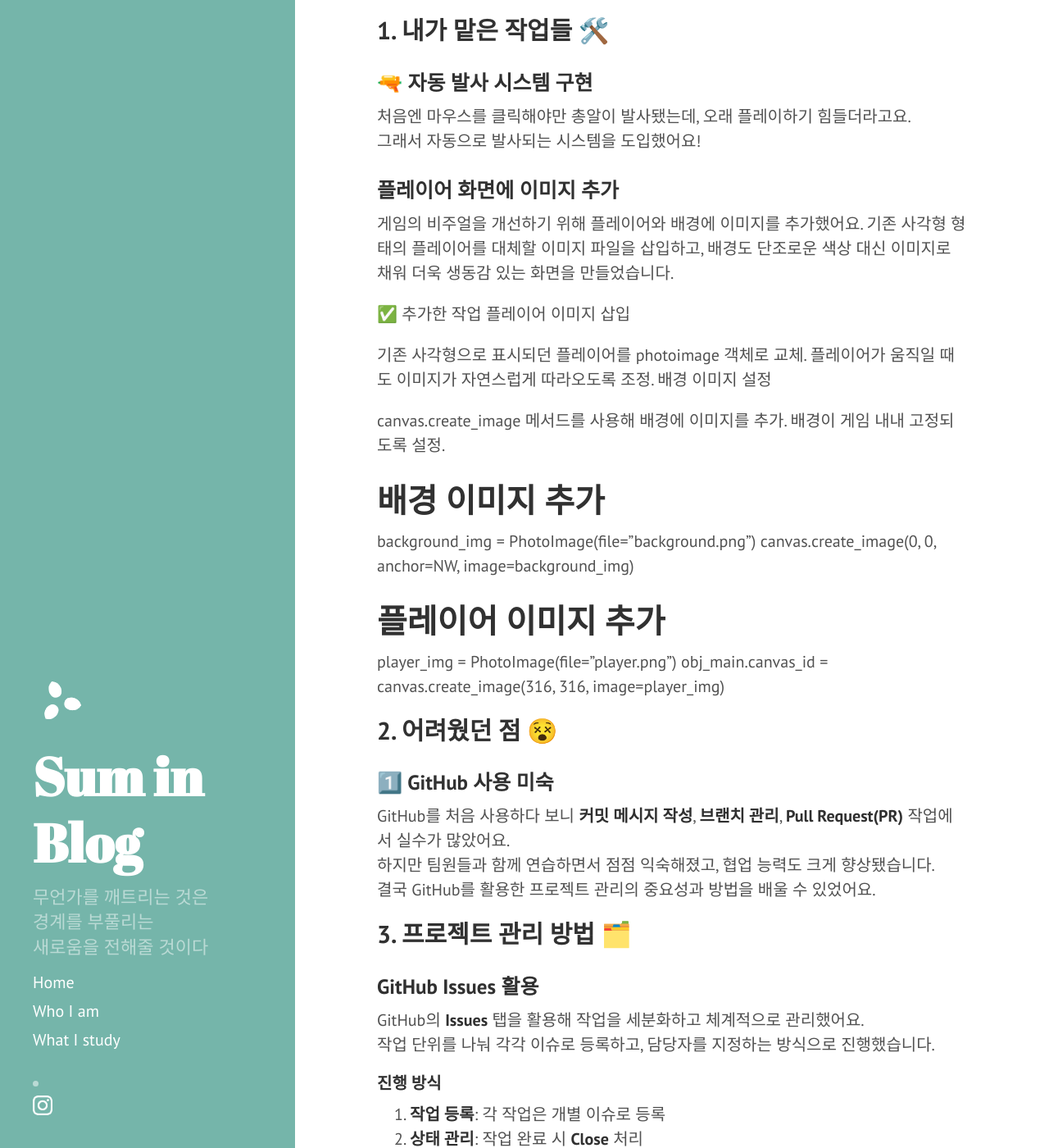
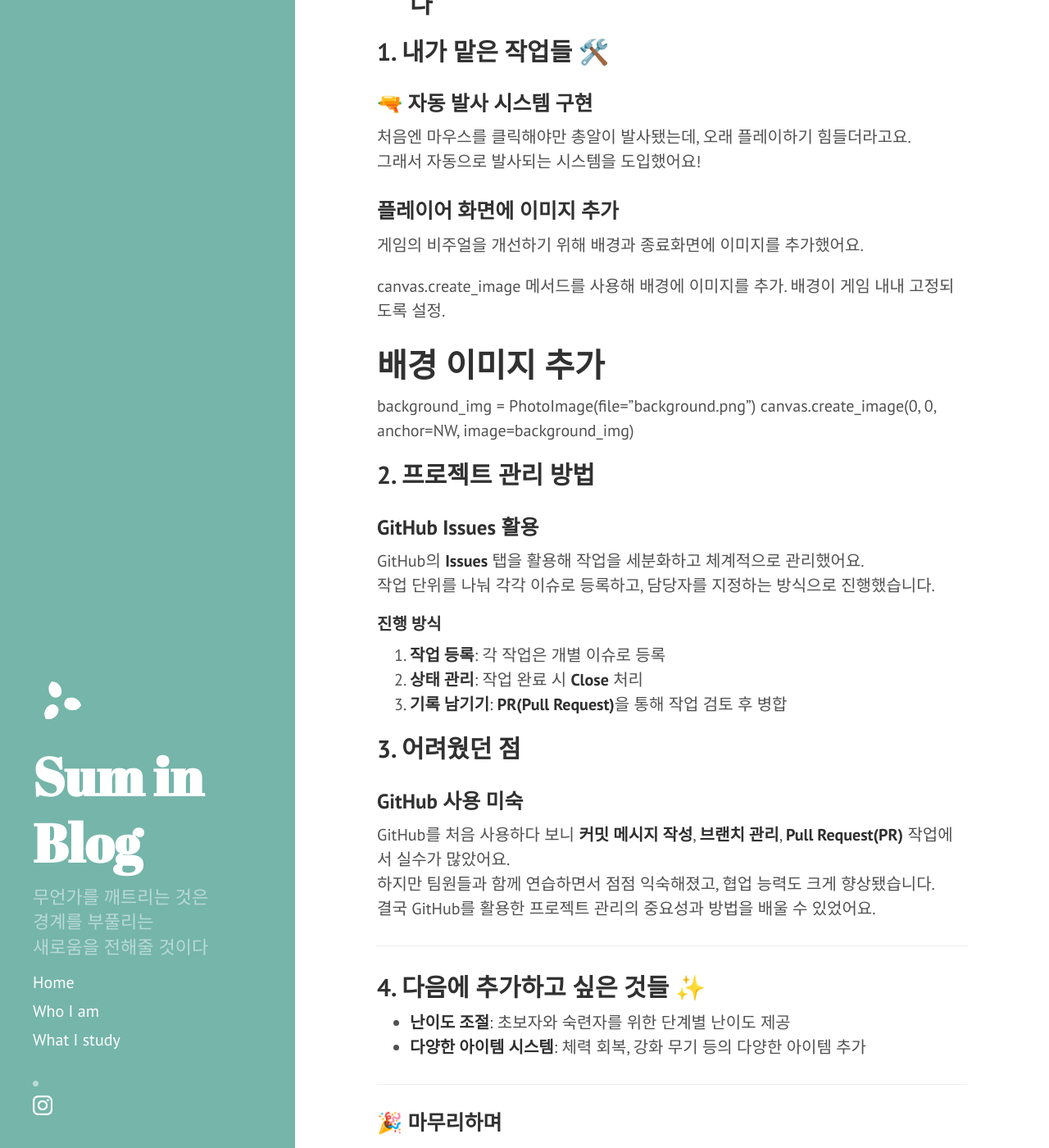
Before and after one commit to RouhaLee/RouhaLEe.github.io, a Jekyll site: the page built from _posts/2024-12-02-게임 개발기 - 슈팅게임 만들기.markdown, in a window 1280 px wide and 1400 px high, scrolled down 784 px. Shown: the whole window at 82% size. Built offline with Jekyll 4.4.1, drawn with Linux system fonts in a browser that asks for light colours; comment, search, counter and statistics services are not loaded; some of the changed text lies outside the part shown.

Commit message:
fix posts problem

```diff
--- a/_posts/2024-12-02-게임 개발기 - 슈팅게임 만들기.markdown
+++ b/_posts/2024-12-02-게임 개발기 - 슈팅게임 만들기.markdown
@@ -12,16 +12,16 @@
 ---
 
 ### 🎯 게임 이름: **종강을 향해 쏴라!**
-#### 게임 목표
-- 학기를 괴롭히는 **과제(적)**를 피해 살아남으며 처치하세요!
+### 게임 목표
+
+- 학기를 괴롭히는 **적**을 피해 살아남으며 처치하세요!
 - 시간이 지날수록 과제는 더 강해지니, 살아남기가 쉽지 않을 거예요. 😱
 
-#### 주요 컨셉
-- **자동 발사 시스템**으로 마우스 클릭 없이도 투사체를 발사
-- **난이도 상승**: 과제가 강력해질수록 긴장감도 배가!
-- **스토리 추가**: "A 학점으로 학기를 마무리할 수 있게 도와줘!"
-  시작 화면에서 짧고 굵게 등장하는 동기부여 문구예요.
+### 주요 컨셉
 
+- **자동 발사 시스템**: 마우스 클릭 없이도 투사체를 발사하여 손쉬운 플레이 가능
+- **난이도 상승**: 시간이 지날수록 강력해지는 적들로 긴장감 극대화
+- **스토리 추가**: 대학교를 기반으로 스토리를 만들었습니다
 ---
 
 ## 1. 내가 맡은 작업들 🛠️
@@ -31,15 +31,7 @@
 그래서 자동으로 발사되는 시스템을 도입했어요!
 
 ### 플레이어 화면에 이미지 추가
-게임의 비주얼을 개선하기 위해 플레이어와 배경에 이미지를 추가했어요.
-기존 사각형 형태의 플레이어를 대체할 이미지 파일을 삽입하고, 배경도 단조로운 색상 대신 이미지로 채워 더욱 생동감 있는 화면을 만들었습니다.
-
-✅ 추가한 작업
-플레이어 이미지 삽입
-
-기존 사각형으로 표시되던 플레이어를 photoimage 객체로 교체.
-플레이어가 움직일 때도 이미지가 자연스럽게 따라오도록 조정.
-배경 이미지 설정
+게임의 비주얼을 개선하기 위해 배경과 종료화면에 이미지를 추가했어요.
 
 canvas.create_image 메서드를 사용해 배경에 이미지를 추가.
 배경이 게임 내내 고정되도록 설정.
@@ -48,19 +40,7 @@
 background_img = PhotoImage(file="background.png")
 canvas.create_image(0, 0, anchor=NW, image=background_img)
 
-# 플레이어 이미지 추가
-player_img = PhotoImage(file="player.png")
-obj_main.canvas_id = canvas.create_image(316, 316, image=player_img)
-
-## 2. 어려웠던 점 😵
-
-### 1️⃣ GitHub 사용 미숙
-GitHub를 처음 사용하다 보니 **커밋 메시지 작성**, **브랜치 관리**, **Pull Request(PR)** 작업에서 실수가 많았어요.
-하지만 팀원들과 함께 연습하면서 점점 익숙해졌고, 협업 능력도 크게 향상됐습니다.
-결국 GitHub를 활용한 프로젝트 관리의 중요성과 방법을 배울 수 있었어요.
-
-
-## 3. 프로젝트 관리 방법 🗂️
+## 2. 프로젝트 관리 방법
 
 ### **GitHub Issues 활용**
 GitHub의 **Issues** 탭을 활용해 작업을 세분화하고 체계적으로 관리했어요.
@@ -71,7 +51,13 @@
 2. **상태 관리**: 작업 완료 시 **Close** 처리
 3. **기록 남기기**: **PR(Pull Request)**을 통해 작업 검토 후 병합
 
-이 방식 덕분에 작업 흐름이 명확해졌고, 팀원들과의 소통도 훨씬 원활해졌어요.
+## 3. 어려웠던 점
+
+### GitHub 사용 미숙
+GitHub를 처음 사용하다 보니 **커밋 메시지 작성**, **브랜치 관리**, **Pull Request(PR)** 작업에서 실수가 많았어요.
+하지만 팀원들과 함께 연습하면서 점점 익숙해졌고, 협업 능력도 크게 향상됐습니다.
+결국 GitHub를 활용한 프로젝트 관리의 중요성과 방법을 배울 수 있었어요.
+
 
 ---
 
@@ -82,7 +68,9 @@
 
 ---
 
-## 결론 🎉
-**"종강을 향해 쏴라!"**는 단순한 과제가 아니었어요.
-팀워크, GitHub 활용, Python을 통한 GUI 개발 등 **새로운 경험**을 많이 쌓을 수 있는 프로젝트였죠.
-물론 어려운 점도 많았지만, 그만큼 배우고 성장할 수 있었습니다.
+
+### 🎉 마무리하며
+
+이번 프로젝트를 통해 게임 개발의 전 과정을 직접 경험하며 많은 것을 배울 수 있었습니다. 특히 협업 도구인 GitHub를 활용하는 방법과 그 중요성을 실감하게 되었는데요. 작은 실수와 시행착오를 통해 팀워크와 기술 모두에서 성장할 수 있는 소중한 시간이었습니다.
+
+"종강을 향해 쏴라!"는 단순한 과제용 프로젝트를 넘어, 게임 개발의 즐거움과 도전의 의미를 느낄 수 있었던 좋은 경험이었습니다. 😊
```
